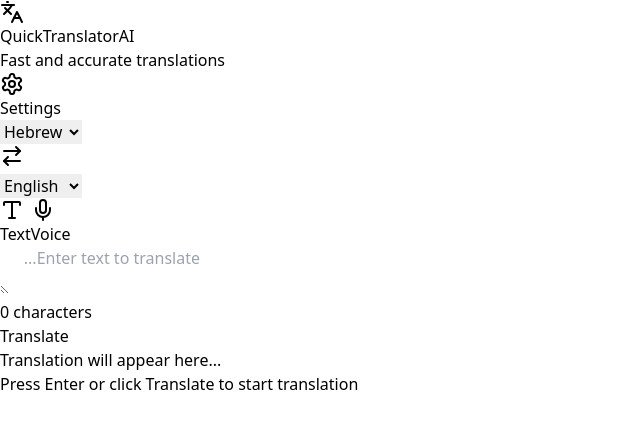
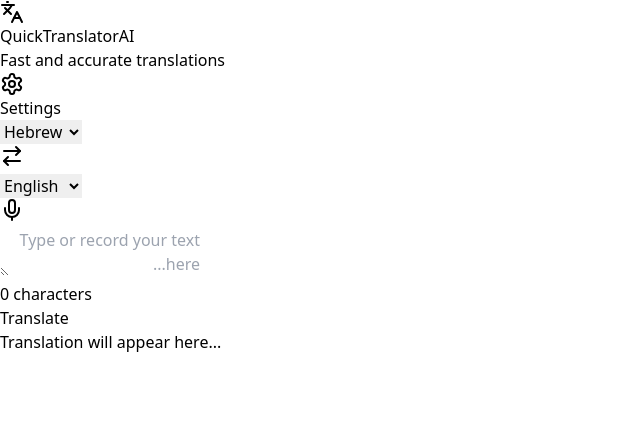
Before and after one commit to Aviv943/quick-translator-ai, a React (Vite) app in the folder quick-translator-ai/: page / in a window 1280 px wide. Shown: the top 428 px of the page, without its empty margins (0-640 px from the left). Built offline with nearby package versions, Linux system fonts and the light colour scheme.

Commit message:
Refactor recording button position and text input placeholder.

```diff
--- a/quick-translator-ai/src/components/TranslationInterface.jsx
+++ b/quick-translator-ai/src/components/TranslationInterface.jsx
@@ -1,5 +1,5 @@
 import { useState, useEffect, useRef } from 'react';
-import { Settings, Languages, ArrowRightLeft, Mic, Square, Type } from 'lucide-react';
+import { Settings, Languages, Mic, Square, ArrowRightLeft } from 'lucide-react';
 import AudioVisualizer from './AudioVisualizer';
 
 const TranslationInterface = () => {
@@ -10,9 +10,9 @@ const TranslationInterface = () => {
   const [targetLang, setTargetLang] = useState('English');
   const [showSettings, setShowSettings] = useState(false);
   const [copySuccess, setCopySuccess] = useState(false);
-  const [inputMode, setInputMode] = useState('text');
   const [isRecording, setIsRecording] = useState(false);
   const [audioStream, setAudioStream] = useState(null);
+  // eslint-disable-next-line no-unused-vars
   const [showEditableTranscription, setShowEditableTranscription] = useState(false);
   const [recordingError, setRecordingError] = useState('');
 
@@ -251,7 +251,7 @@ const TranslationInterface = () => {
   return (
       <div className="min-h-screen bg-gradient-to-b from-gray-50 to-white p-4">
         <div className="max-w-3xl mx-auto">
-          {/* Header - Same as before */}
+          {/* Header */}
           <div className="flex items-center justify-between mb-8 px-2">
             <div className="flex items-center gap-3">
               <div className="bg-blue-600 rounded-xl p-2">
@@ -273,7 +273,7 @@ const TranslationInterface = () => {
 
           {/* Main translation interface */}
           <div className="bg-white rounded-xl shadow-lg border border-gray-200 overflow-hidden">
-            {/* Language selection bar - Same as before */}
+            {/* Language selection bar */}
             <div className="flex items-center justify-between px-6 py-4 border-b border-gray-200 bg-gray-50">
               <div className="flex items-center gap-2 flex-1">
                 <select
@@ -308,59 +308,30 @@ const TranslationInterface = () => {
               </div>
             </div>
 
-            {/* Input type selector and Recording button */}
-            <div className="flex justify-between items-center px-6 py-4 border-b border-gray-200">
-              <div className="flex gap-2">
-                <button
-                    onClick={() => setInputMode('text')}
-                    className={`px-4 py-2 rounded-lg flex items-center gap-2 ${
-                        inputMode === 'text' ? 'bg-blue-600 text-white' : 'bg-gray-100 text-gray-600'
-                    }`}
-                >
-                  <Type className="w-5 h-5" />
-                  <span>Text</span>
-                </button>
-                <button
-                    onClick={() => setInputMode('voice')}
-                    className={`px-4 py-2 rounded-lg flex items-center gap-2 ${
-                        inputMode === 'voice' ? 'bg-blue-600 text-white' : 'bg-gray-100 text-gray-600'
-                    }`}
-                >
-                  <Mic className="w-5 h-5" />
-                  <span>Voice</span>
-                </button>
-              </div>
-
-              {/* Recording button and status */}
-              {inputMode === 'voice' && (
-                  <div className="flex items-center gap-4">
+            {/* Recording button - Moved here */}
+            <div className="flex justify-center py-4">
               <button
                   onClick={isRecording ? stopRecording : startRecording}
-                        className={`p-3 rounded-full ${
+                  className={`p-2 rounded-full ${
                       isRecording ? 'bg-red-500 hover:bg-red-600' : 'bg-blue-600 hover:bg-blue-700'
                   } text-white transition-colors shadow-lg hover:shadow-xl transform hover:-translate-y-0.5`}
                   disabled={!!recordingError}
               >
                 {isRecording ? (
-                          <Square className="w-5 h-5" />
+                    <Square className="w-6 h-6" />
                 ) : (
-                          <Mic className="w-5 h-5" />
+                    <Mic className="w-6 h-6" />
                 )}
               </button>
-                    {isRecording && (
-                        <span className="text-sm text-red-500 animate-pulse">Recording...</span>
-                    )}
-                  </div>
-              )}
             </div>
 
             {/* Input area with visualizer */}
-            <div className="p-6 border-b border-gray-200">
+            <div className="p-6 border-t border-gray-200">
               <div>
               <textarea
                   value={inputText}
                   onChange={(e) => setInputText(e.target.value)}
-                  placeholder="Enter text to translate..."
+                  placeholder="Type or record your text here..."
                   dir={isRTL ? 'rtl' : 'ltr'}
                   className={`w-full h-48 resize-none bg-transparent placeholder-gray-400 focus:outline-none ${
                       isRTL ? 'text-right' : 'text-left'
@@ -391,18 +362,6 @@ const TranslationInterface = () => {
                   <div className="text-sm text-gray-400">
                     {inputText.length} characters
                   </div>
-                  <div className="flex gap-2">
-                    {showEditableTranscription && (
-                        <button
-                            onClick={() => {
-                              setInputText('');
-                              setShowEditableTranscription(false);
-                            }}
-                            className="px-8 py-2.5 bg-gray-600 text-white rounded-lg hover:bg-gray-700 transition-all flex items-center gap-2 font-medium"
-                        >
-                          Clear Text
-                        </button>
-                    )}
                   <button
                       onClick={() => handleTranslate()}
                       className="px-8 py-2.5 bg-blue-600 text-white rounded-lg hover:bg-blue-700 transition-all disabled:opacity-50 flex items-center gap-2 font-medium"
@@ -413,9 +372,8 @@ const TranslationInterface = () => {
                 </div>
               </div>
             </div>
-            </div>
 
-            {/* Output area - Same as before */}
+            {/* Output area */}
             <div className="p-6 bg-gray-50">
               {isTranslating ? (
                   <div className="flex items-center justify-center h-32">
@@ -449,7 +407,7 @@ const TranslationInterface = () => {
             </div>
           </div>
 
-          {/* Settings Modal - Same as before */}
+          {/* Settings Modal */}
           {showSettings && (
               <div className="fixed inset-0 bg-black bg-opacity-50 flex items-center justify-center backdrop-blur-sm">
                 <div className="bg-white rounded-xl p-6 w-full max-w-md shadow-xl">
@@ -552,16 +510,6 @@ const TranslationInterface = () => {
                 </div>
               </div>
           )}
-
-          {/* Helper text */}
-          <div className="text-center text-gray-500 text-sm mt-4">
-            {inputMode === 'text' ?
-                'Press Enter or click Translate to start translation' :
-                isRecording ?
-                    'Recording in progress... Click the red button to stop' :
-                    'Click the microphone button to start recording'
-            }
-          </div>
         </div>
       </div>
   );
```
Lines whose indentation alone changed are shown as unchanged.
